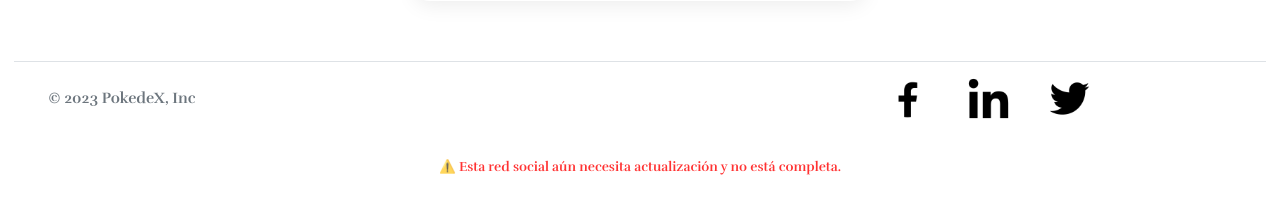
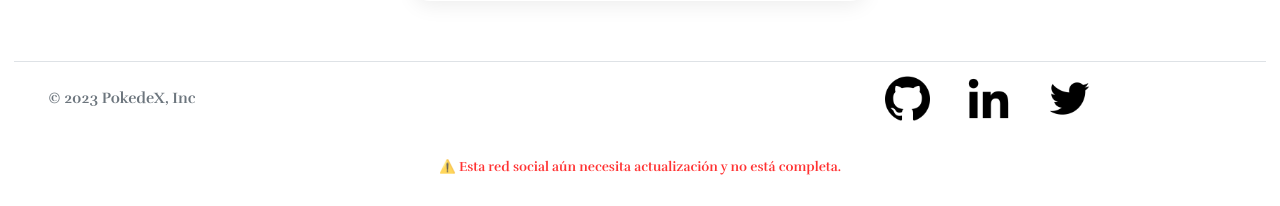
Before and after one commit to Socrates-Programmer/Poke, a Flask app: page /login in a window 1280 px wide. Shown: the part 594-800 px from the top of the page. Run offline with Flask 3, Linux system fonts and the light colour scheme; some web fonts are replaced.

Commit message:
Modificando el footer

```diff
--- a/poke/app/templates/Footer.html
+++ b/poke/app/templates/Footer.html
@@ -8,9 +8,9 @@
     </div>
 
     <ul class="nav col-md-4 list-unstyled">
-    <li class="ms-3"><a  href="#"> <svg class="bi" width="24" height="24"><img class="icons" src="{{ url_for('static', filename='facebook.png') }}" alt=""> <use xlink:href="#twitter" /> </svg></a></li>
-    <li class="ms-3"><a  href="#"><svg class="bi" width="24" height="24"><img class="icons" src="{{ url_for('static', filename='linkedin.png') }}" alt=""><use xlink:href="#instagram" /></svg></a></li>
-    <li class="ms-3"><a href="#"><svg class="bi" width="24" height="24"><img class="icons" src="{{ url_for('static', filename='twitter.png') }}" alt=""><use xlink:href="#facebook" /></svg></a></li>
+    <li class="ms-3"><a  href="https://github.com/Socrates-Programmer?tab=repositories"> <svg class="bi" width="24" height="24"><img class="icons" src="{{ url_for('static', filename='github.png') }}" alt=""> <use xlink:href="#twitter" /> </svg></a></li>
+    <li class="ms-3"><a  href="https://www.linkedin.com/in/marcos-alexander-avila-tejada/"><svg class="bi" width="24" height="24"><img class="icons" src="{{ url_for('static', filename='linkedin.png') }}" alt=""><use xlink:href="#instagram" /></svg></a></li>
+    <li class="ms-3"><a href="https://x.com/CodeIsTrue"><svg class="bi" width="24" height="24"><img class="icons" src="{{ url_for('static', filename='twitter.png') }}" alt=""><use xlink:href="#facebook" /></svg></a></li>
     </ul>
     </footer>
     </div>
```
Also changed, not shown: poke/app/static/github.png (added).
